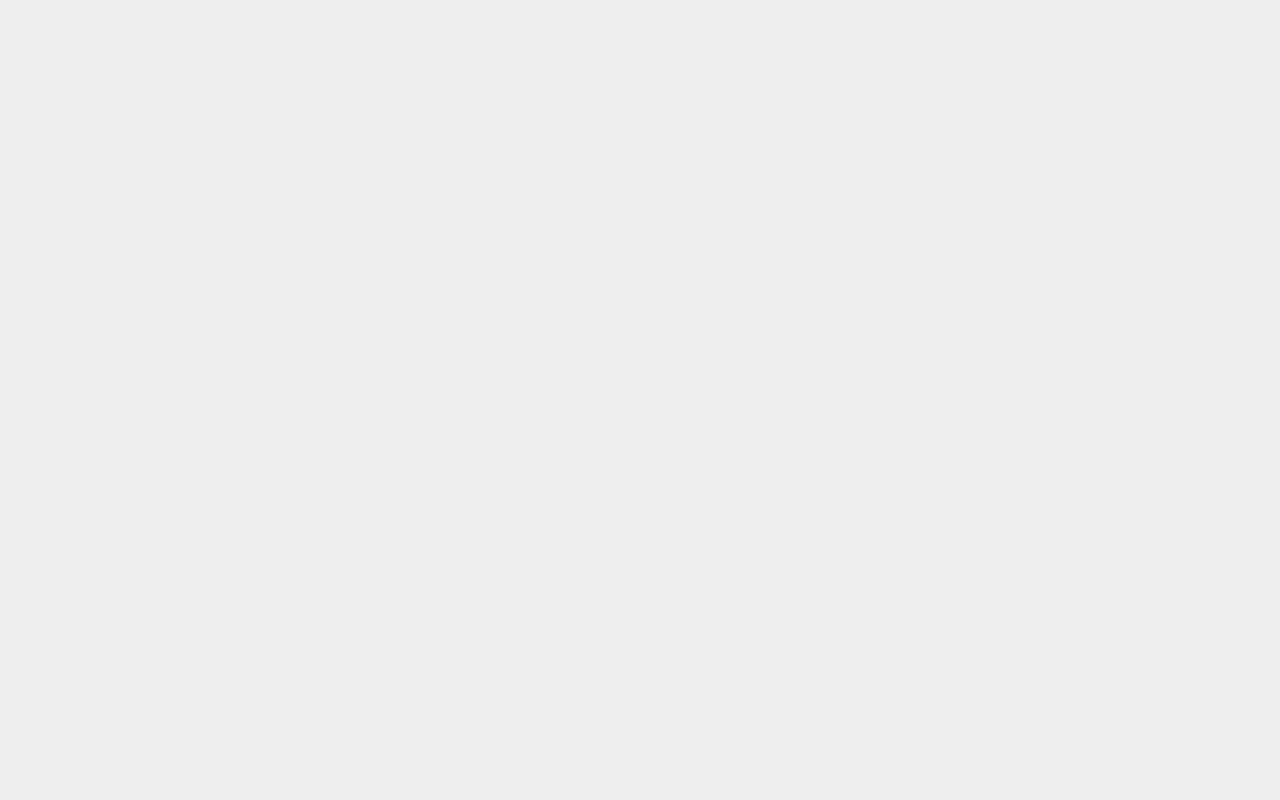
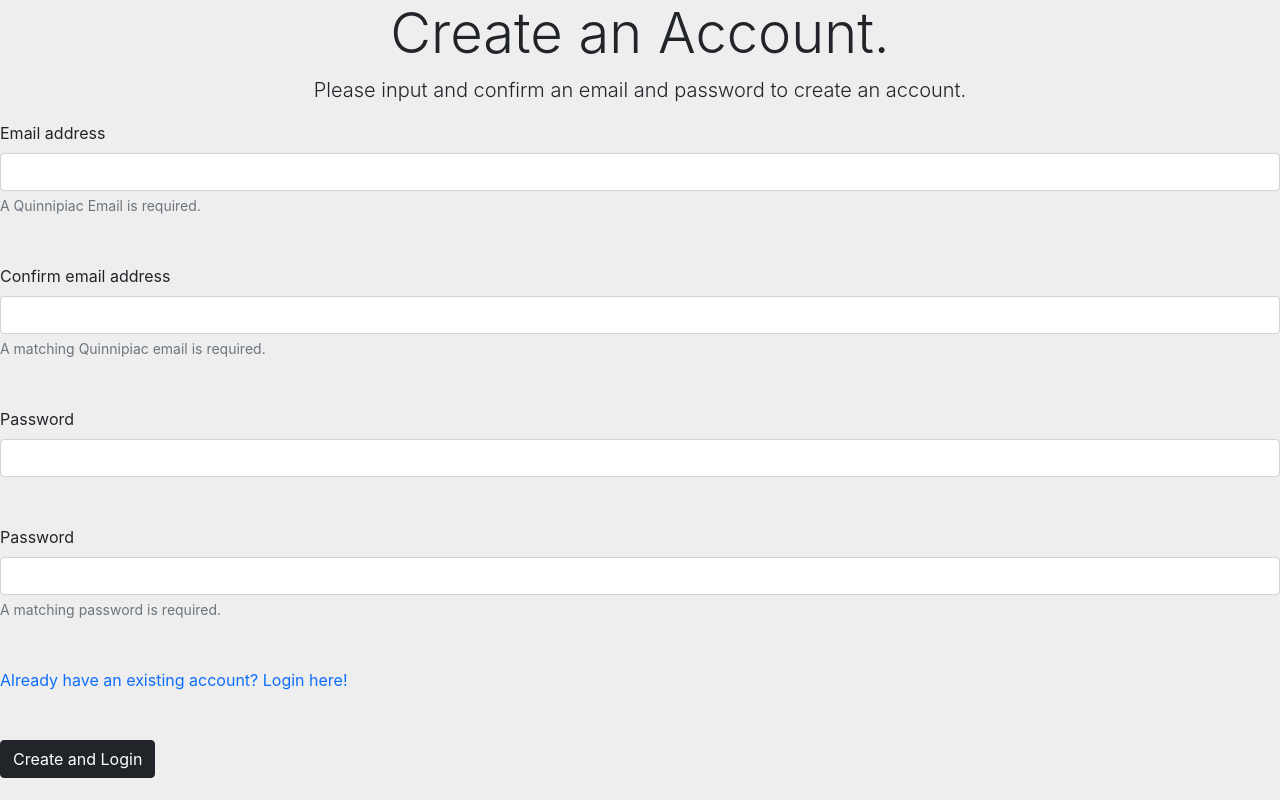
Before and after one commit to tom-1313/ser320-term-project, a React (Create React App) app in the folder minutes-tracker/: page /createAccount in a window 1280 px wide. Before the commit this address had no page. Built offline with nearby package versions, Linux system fonts and the light colour scheme.

Commit message:
Create Account & Login v-1

```diff
--- a/minutes-tracker/src/App.js
+++ b/minutes-tracker/src/App.js
@@ -3,6 +3,7 @@ import { BrowserRouter as Router, Routes, Route, Switch } from "react-router-dom
 import PreviewData from "./PreviewData";
 import Login from "./Login";
 import Dashboard from "./Dashboard";
+import CreateAccount from "./CreateAccount";
 
 //TODO: change home route to propper component
 function App() {
@@ -11,6 +12,7 @@ function App() {
       <Routes>
         <Route exact path="/" element={<h1>Home</h1>} />
         <Route exact path="/login" element={<Login />} />
+        <Route exact path="/createAccount" element={<CreateAccount />} />
         <Route exact path="/dashboard" element={<Dashboard />} />
         <Route exact path="/preview" element={<PreviewData />} />
         <Route exact path="/createEvent" element={<h1>Create an event screen</h1>} />
--- /dev/null
+++ b/minutes-tracker/src/CreateAccount.js
@@ -0,0 +1,41 @@
+import React from 'react'
+
+function CreateAccount() {
+  return (
+    <div id="loginScreen">
+      <div id="j-tron" className="jumbotron jumbotron-fluid">
+        <div className="container text-center">
+          <h1 className="display-4">Create an Account.</h1>
+          <p className="lead">Please input and confirm an email and password to create an account.</p>
+        </div>
+      </div>
+        <form id="loginForm">
+          <div className="mb-5">
+            <label htmlFor="inputEmail" className="form-label">Email address</label>
+            <input type="email" className="form-control" id="inputEmail" aria-describedby="emailHelp"/>
+            <div id="emailHelp" className="form-text">A Quinnipiac Email is required.</div>
+          </div>
+          <div className="mb-5">
+            <label htmlFor="confirmEmail" className="form-label">Confirm email address</label>
+            <input type="email" className="form-control" id="confirmEmail" aria-describedby="confirmEmailHelp"/>
+            <div id="confirmEmailHelp" className="form-text">A matching Quinnipiac email is required.</div>
+          </div>
+          <div className="mb-5">
+            <label htmlFor="inputPassword" className="form-label">Password</label>
+            <input type="password" className="form-control" id="inputPassword"/>
+          </div>
+          <div className="mb-5">
+            <label htmlFor="confirmPassword" className="form-label">Password</label>
+            <input type="password" className="form-control" id="confirmPassword" aria-describedby="confirmPasswordHelp"/>
+            <div id="confirmPasswordHelp" className="form-text">A matching password is required.</div>
+          </div>
+          <div className="mb-5">
+            <label href="" class="link-primary">Already have an existing account? Login here!</label>
+          </div>
+          <button type="submit" className="btn btn-dark">Create and Login</button>
+      </form>
+    </div>
+  )
+}
+
+export default CreateAccount
--- a/minutes-tracker/src/Login.js
+++ b/minutes-tracker/src/Login.js
@@ -2,8 +2,28 @@ import React from 'react'
 
 function Login() {
   return (
-    <div>
-      <h1>Login Screen</h1>
+    <div id="loginScreen">
+      <div id="j-tron" className="jumbotron jumbotron-fluid">
+        <div className="container text-center">
+          <h1 className="display-4">Login as an Existing User.</h1>
+          <p className="lead">Please input an email and password to login.</p>
+        </div>
+      </div>
+        <form id="loginForm">
+          <div className="mb-3">
+            <label for="inputEmail" className="form-label">Email address</label>
+            <input type="email" className="form-control" id="inputEmail" aria-describedby="emailHelp"/>
+            <div id="emailHelp" className="form-text">A Quinnipiac Email is required.</div>
+          </div>
+          <div className="mb-3">
+            <label for="inputPassword" className="form-label">Password</label>
+            <input type="password" className="form-control" id="inputPassword"/>
+          </div>
+          <div className="mb-3">
+            <label href="#" class="link-primary">Not an Existing User? Create an Account!</label>
+          </div>
+          <button type="submit" className="btn btn-dark">Login</button>
+      </form>
     </div>
   )
 }
```
